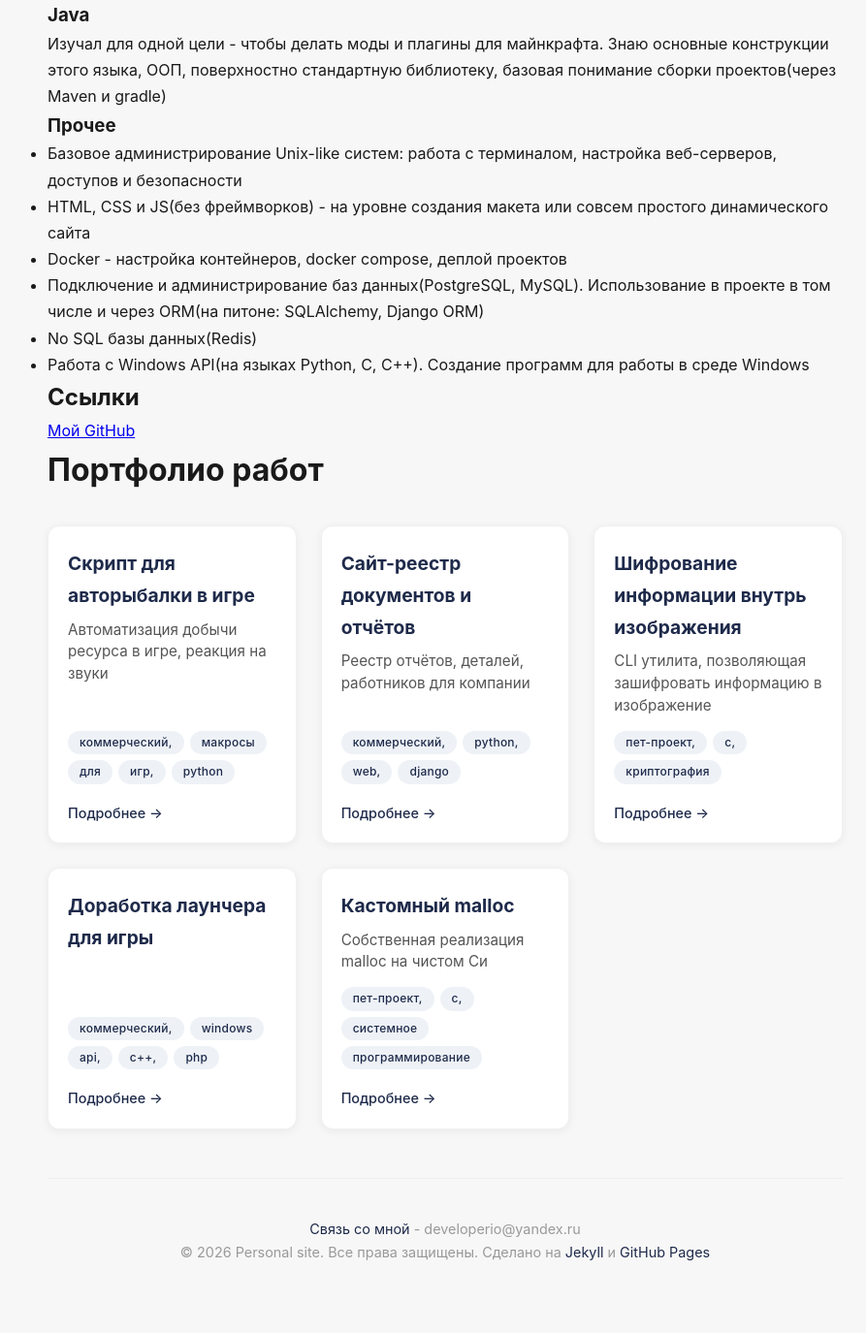
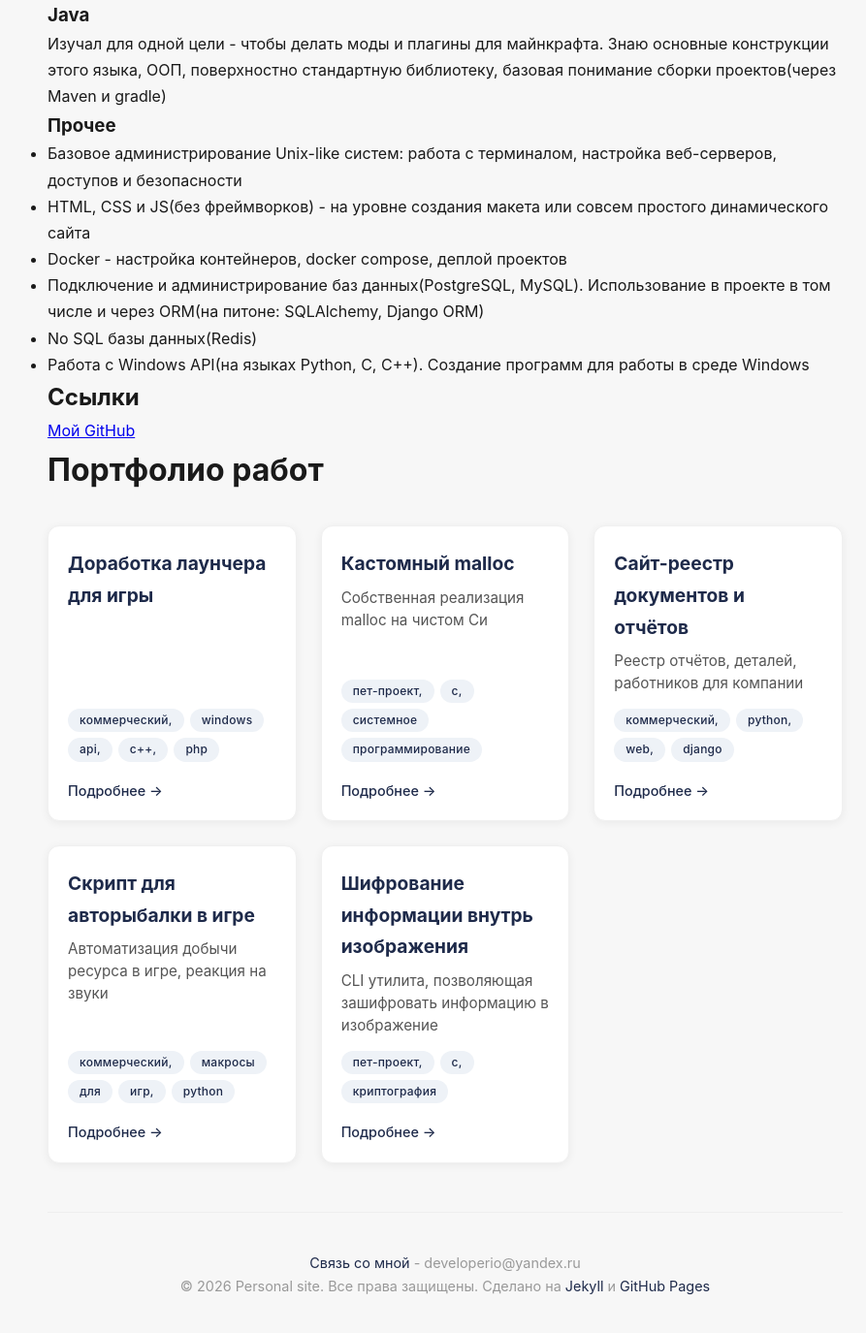
Before and after one commit to ExtremumDev/ExtremumDev.github.io, a Jekyll site: the page built from ru/portfolio.md, in a window 1280 px wide and 1400 px high, scrolled down 1001 px. Shown: the top 1375 px of the window at 97% size, without its empty margins (181-1074 px from the left). Built offline with Jekyll 4.4.1, drawn with Linux system fonts in a browser that asks for light colours.

Commit message:
Update in portfolio and post

```diff
--- a/ru/portfolio.md
+++ b/ru/portfolio.md
@@ -49,7 +49,7 @@ permalink: /ru/portfolio/
 <h1>Портфолио работ</h1>
 
 <div class="portfolio-grid">
-    {% assign works = site.ru_portfolio | sort: "id", "last" %}
+    {% assign works = site.ru_portfolio | sort: "title", "last" %}
     {% for work in works %}
         <div class="portfolio-card">
             <h3>{{ work.title }}</h3>
```
Also changed, not shown: _ru_portfolio/document-site.md (+1 -1 lines).
